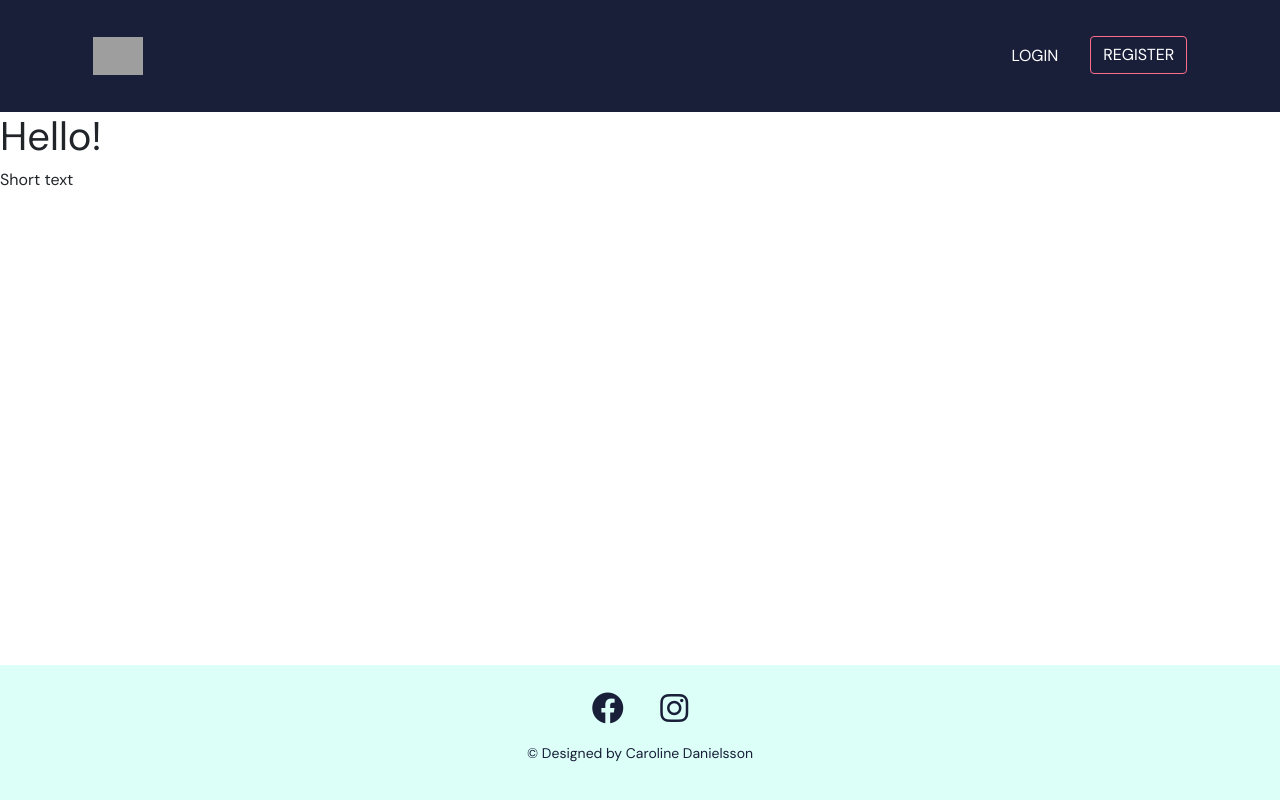
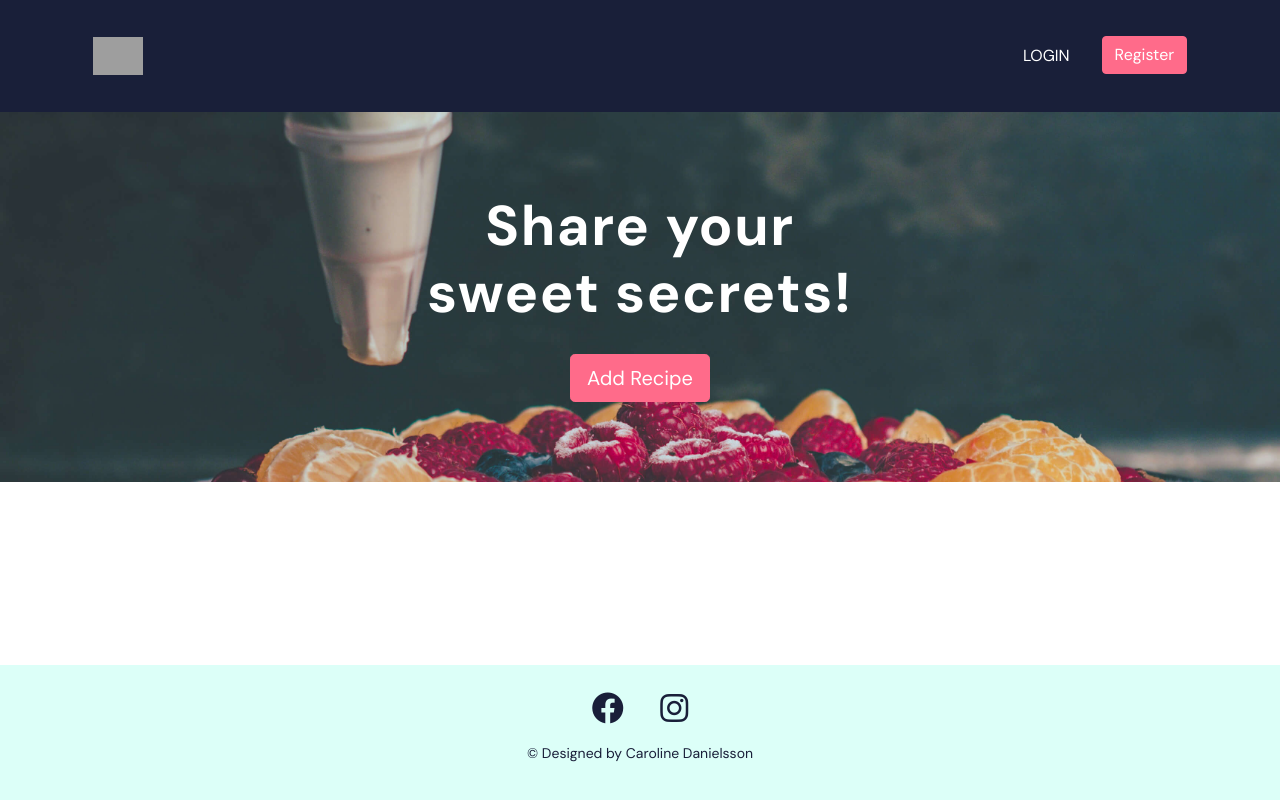
Before and after one commit to cardan22/pastryhub, a Django app: page / in a window 1280 px wide. Run offline with Django 3.2, Linux system fonts and the light colour scheme; data that the repository does not hold is empty; grey boxes are pictures that could not be loaded.

Commit message:
Add hero section with content and styling

```diff
--- a/static/css/style.css
+++ b/static/css/style.css
@@ -50,19 +50,38 @@ main {
 }
 
 .btn-primary {
-    background-color: transparent;
-    border: 1px solid #FF6B8A;
-    text-transform: uppercase;
+    background-color: #FF6B8A;
+    border-color: #FF6B8A;
 }
 
 .btn-primary:hover {
-    background-color: #FF6B8A;
-    border-color: #FF6B8A;
+    background-color: transparent;
+    border: 1px solid #FF6B8A;
 }
 
 .navbar-nav .nav-item .nav-link:hover {
     color: #FF6B8A;
   }
+
+/* Hero section with background image */
+
+.hero {
+    background-image: url(/static/media/jordane-mathieu-f4259usPV14-unsplash.jpg);
+    background-size: cover;
+    background-position: center;
+    text-align: center;
+    color: white;
+    padding: 5rem;
+}
+
+.hero-text {
+    font-weight: 700;
+    letter-spacing: 0.1rem;
+}
+
+.hero-btn {
+    margin-top: 20px;
+}
 
 /* Footer */
 
@@ -76,7 +95,6 @@ main {
     text-align: center;
     padding: 20px 0;
 }
-
 
 .footer-icons {
     height: 2rem;
--- a/templates/index.html
+++ b/templates/index.html
@@ -1 +1,19 @@
 {% extends "base.html" %}
+{% block title %}The Pastry Hub - Share your sweet secrets!{% endblock %}
+{% block content %}
+
+<!-- Hero image and call to action -->
+
+<div class="container-fluid hero">
+    <div class="row align-items-center">
+      <div class="col-md-12 text-center">
+        <h1 class="display-4 hero-text">Share your <br>sweet secrets!</h1>
+        <a class="btn btn-primary btn-lg hero-btn" href="#">Add Recipe</a>
+      </div>
+    </div>
+  </div>
+
+<!-- Recipe Section -->
+
+
+{% endblock %}
```
Also changed, not shown: static/media/jordane-mathieu-f4259usPV14-unsplash.jpg (added).
